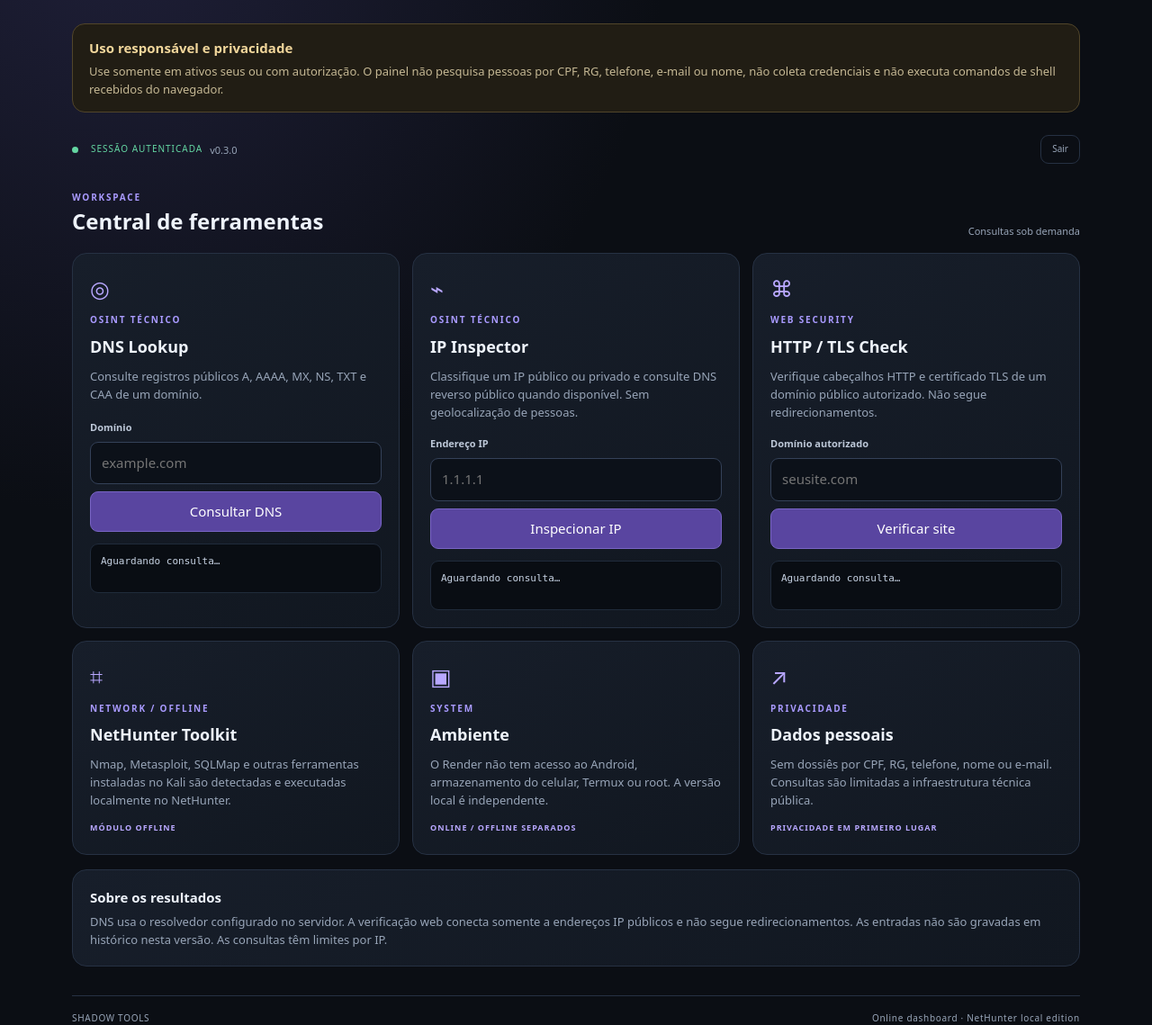
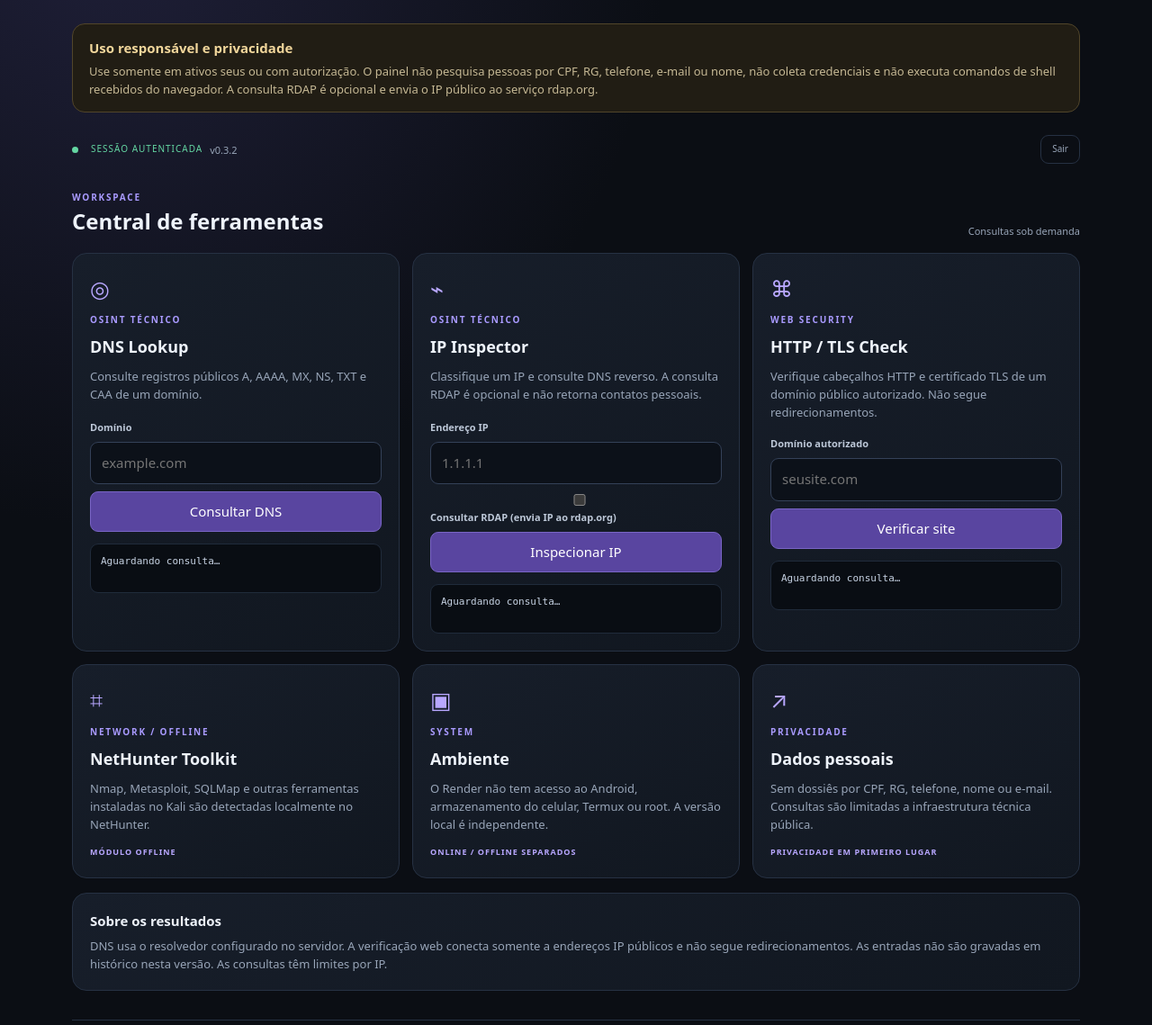
Before and after one commit to ghostshadowaa/TOOLS, a Flask app: page / in a window 1280 px wide. Shown: the part 131-1270 px from the top of the page at 90% size. Run offline with Flask 3, Linux system fonts and the light colour scheme; the visitor is signed in with stand-in values (Sample User, id 1).

Commit message:
Disclose optional RDAP lookup in dashboard

```diff
--- a/templates/index.html
+++ b/templates/index.html
@@ -23,7 +23,7 @@
 
   <section class="notice">
     <strong>Uso responsável e privacidade</strong>
-    <p>Use somente em ativos seus ou com autorização. O painel não pesquisa pessoas por CPF, RG, telefone, e-mail ou nome, não coleta credenciais e não executa comandos de shell recebidos do navegador.</p>
+    <p>Use somente em ativos seus ou com autorização. O painel não pesquisa pessoas por CPF, RG, telefone, e-mail ou nome, não coleta credenciais e não executa comandos de shell recebidos do navegador. A consulta RDAP é opcional e envia o IP público ao serviço rdap.org.</p>
   </section>
 
   {% if not logged_in %}
@@ -41,7 +41,7 @@
   </section>
   {% else %}
   <section class="toolbar">
-    <div><span class="live-dot"></span><span>SESSÃO AUTENTICADA</span><span class="tag">v0.3.0</span></div>
+    <div><span class="live-dot"></span><span>SESSÃO AUTENTICADA</span><span class="tag">v0.3.2</span></div>
     <form method="post" action="/logout">
       <input type="hidden" name="csrf_token" value="{{ csrf_token }}">
       <button class="ghost" type="submit">Sair</button>
@@ -61,9 +61,10 @@
     </article>
     <article class="tool-card">
       <div class="tool-icon">⌁</div><div class="card-meta">OSINT TÉCNICO</div>
-      <h3>IP Inspector</h3><p>Classifique um IP público ou privado e consulte DNS reverso público quando disponível. Sem geolocalização de pessoas.</p>
+      <h3>IP Inspector</h3><p>Classifique um IP e consulte DNS reverso. A consulta RDAP é opcional e não retorna contatos pessoais.</p>
       <form class="tool-form" data-endpoint="/api/ip">
         <label for="ip-address">Endereço IP</label><input id="ip-address" name="ip" placeholder="1.1.1.1" maxlength="45" required>
+        <label class="check-row"><input type="checkbox" name="rdap" value="true"> Consultar RDAP (envia IP ao rdap.org)</label>
         <button type="submit">Inspecionar IP</button>
       </form><pre class="output" aria-live="polite">Aguardando consulta…</pre>
     </article>
@@ -77,7 +78,7 @@
     </article>
     <article class="tool-card info-card">
       <div class="tool-icon">⌗</div><div class="card-meta">NETWORK / OFFLINE</div>
-      <h3>NetHunter Toolkit</h3><p>Nmap, Metasploit, SQLMap e outras ferramentas instaladas no Kali são detectadas e executadas localmente no NetHunter.</p>
+      <h3>NetHunter Toolkit</h3><p>Nmap, Metasploit, SQLMap e outras ferramentas instaladas no Kali são detectadas localmente no NetHunter.</p>
       <span class="state">MÓDULO OFFLINE</span>
     </article>
     <article class="tool-card info-card">
```
